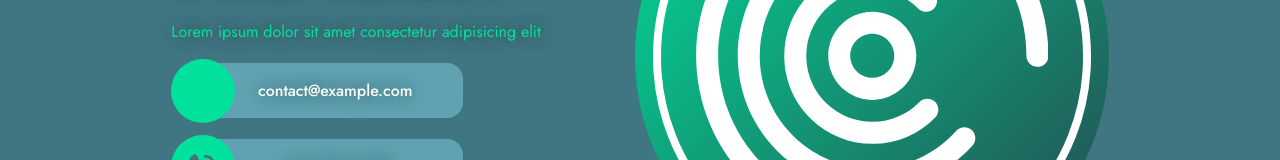
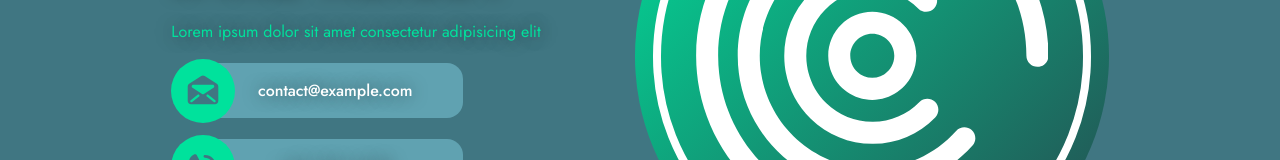
Before and after one commit to sikoob/photography, a website: page index.html in a window 1280 px wide. Shown: the part 4754-4914 px from the top of the page. Drawn offline with Linux system fonts and the light colour scheme.

Commit message:
fixing image problem

```diff
--- a/index.html
+++ b/index.html
@@ -447,7 +447,7 @@
                 <div class="footer__contact-item">
                     <div class="footer__contact-item-icon">
                         <svg class="icon">
-                            <use href="../" />
+                            <use href="img/icons.svg#icon-footer-mail" />
                         </svg>
                     </div>
                         <a class="footer__contact-item-link" href="mailto:contact@example.com" target="blank">contact@example.com</a>
```
